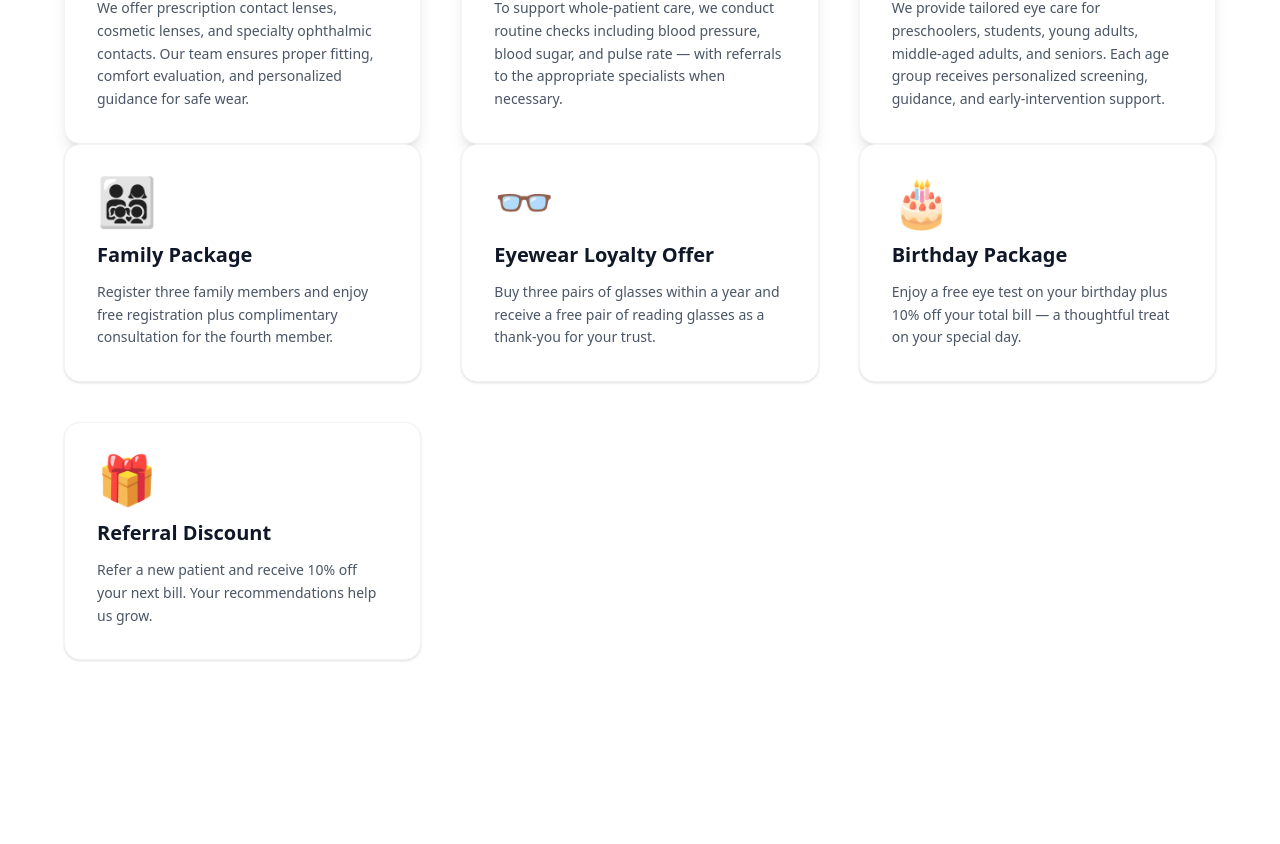
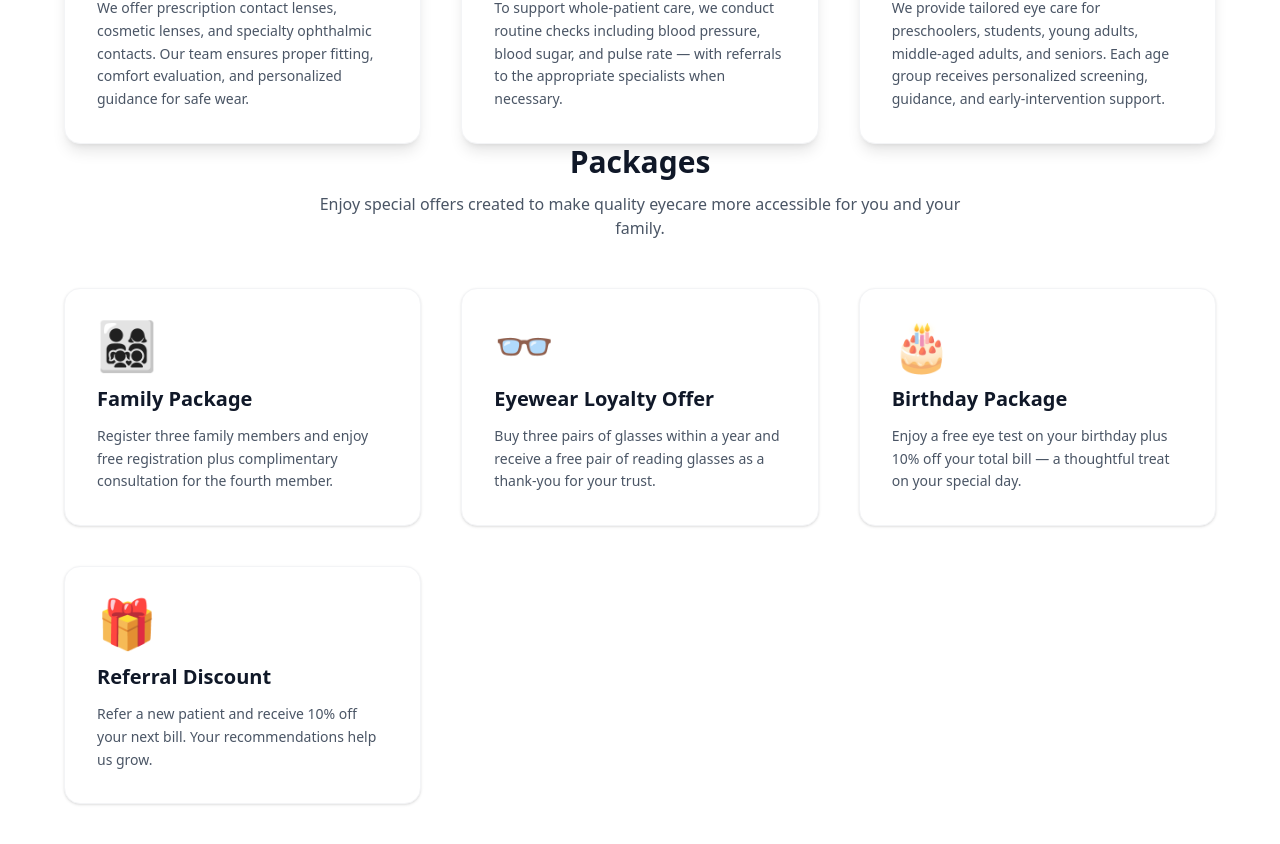
Before and after one commit to ChiomaAg/BroadVision, a React (Vite) app in the folder broadVision/: page /Services in a window 1280 px wide. Shown: the part 772-1616 px from the top of the page. Before the commit the page ends 1512 px from the top, so only its background shows below. Built offline with nearby package versions, Linux system fonts and the light colour scheme.

Commit message:
Packages

```diff
--- a/broadVision/src/pages/Services.jsx
+++ b/broadVision/src/pages/Services.jsx
@@ -97,6 +97,15 @@ export default function Services() {
                     ))}
                 </div>
 
+                {/* --- PACKAGES SECTION --- */}
+                <h2 className="text-3xl font-bold text-center text-gray-900 mb-3">
+                    Packages
+                </h2>
+                <p className="text-center text-gray-600 mb-12 max-w-2xl mx-auto">
+                    Enjoy special offers created to make quality eyecare more accessible for you and your family.
+                </p>
+
+
                 <div className="grid grid-cols-1 sm:grid-cols-2 lg:grid-cols-3 gap-10 max-w-6xl mx-auto">
                     {packages.map((pkg, i) => (
                         <div
```
